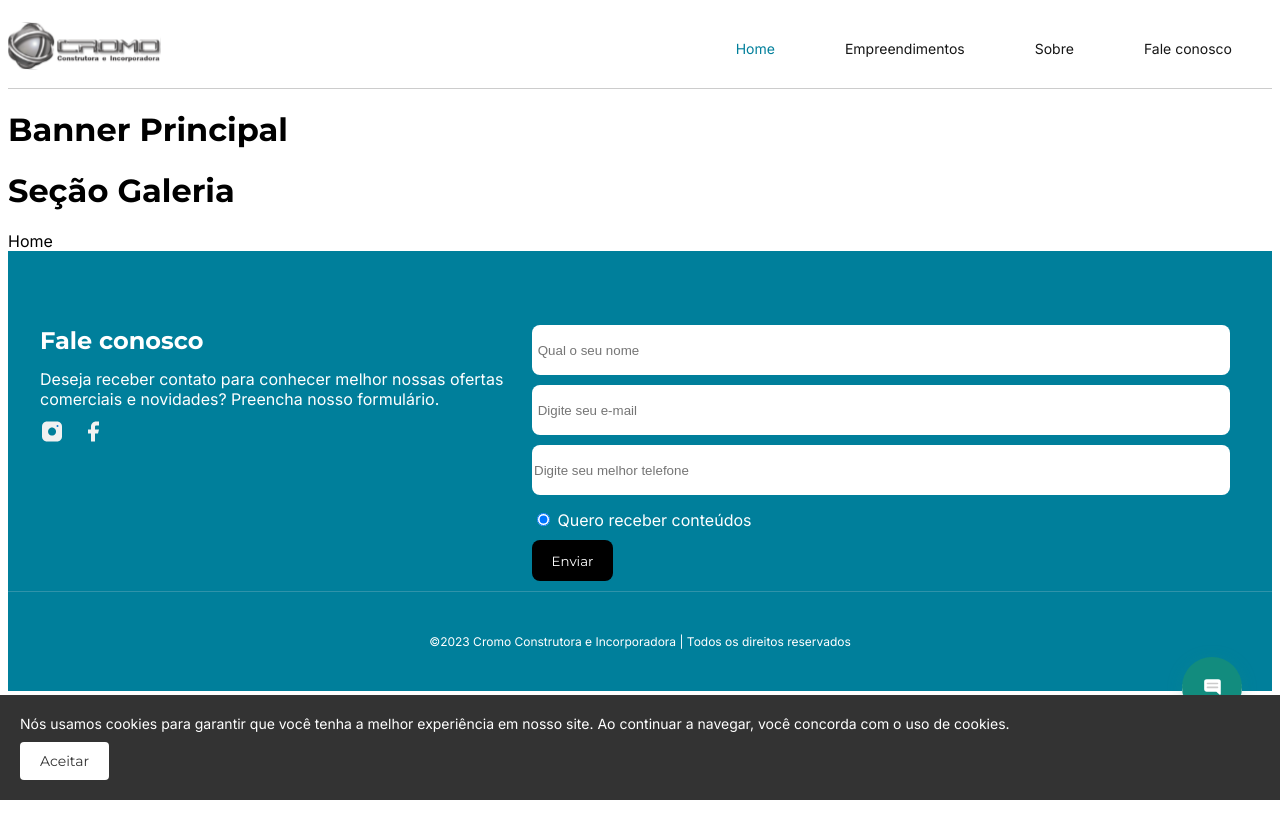
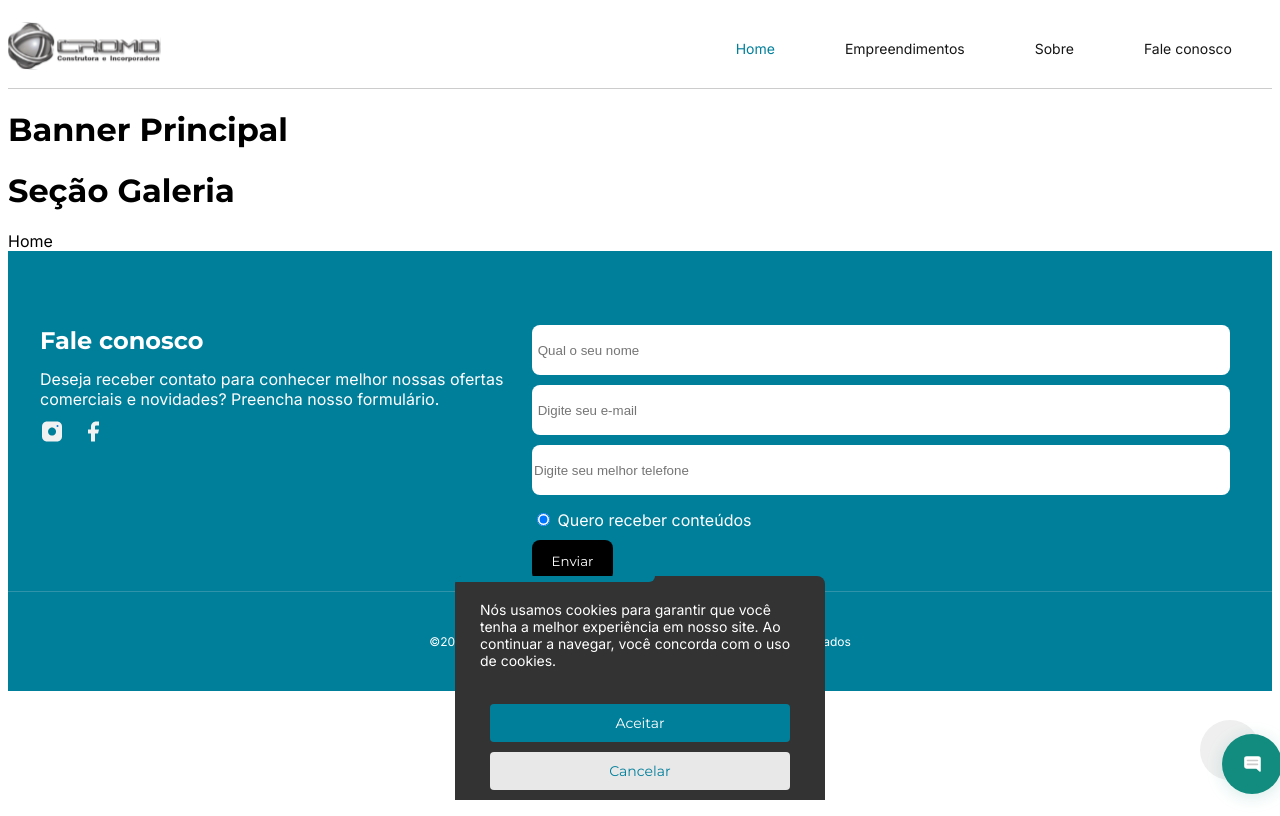
Before and after one commit to walttoncoelho/CROMO, a React (Create React App) app in the folder cromo/: page / in a window 1280 px wide. Built offline with nearby package versions, Linux system fonts and the light colour scheme.

Commit message:
Reestiliza o layoute do popup de cookies

```diff
--- /dev/null
+++ b/cromo/src/components/ButtonWhats/ButtonContact.jsx
@@ -0,0 +1,32 @@
+import React, { useState, useEffect } from "react";
+
+import logoImg from "./img/contact-floating.svg";
+import {BtnContact} from "./Style";
+
+export default function ButtonContact() {
+  const [isScrolled, setIsScrolled] = useState(false);
+
+  const handleScroll = () => {
+    const isScrolling =
+      window.scrollY >= (document.body.scrollHeight - window.innerHeight) / 2;
+    setIsScrolled(isScrolling);
+  };
+
+  useEffect(() => {
+    window.addEventListener("scroll", handleScroll);
+    return () => window.removeEventListener("scroll", handleScroll);
+  }, []);
+
+  return (
+    <>
+
+  <BtnContact className={isScrolled ? "scrolled" : ""}>
+        <a href="/">
+          <img src={logoImg} alt="logo" />
+        </a>
+
+  </BtnContact>
+
+    </>
+  );
+}
--- a/cromo/src/components/ButtonWhats/ButtonWhats.jsx
+++ /dev/null
@@ -1,16 +0,0 @@
-import React from "react";
-import { ButtonWhats } from "./Style";
-
-import logoImg from "./img/contact-floating.svg";
-
-export default function Whats() {
-  return (
-    <>
-      <ButtonWhats>
-        <a href="/">
-          <img src={logoImg} alt="logo" />
-        </a>
-      </ButtonWhats>
-    </>
-  );
-}
--- a/cromo/src/components/ButtonWhats/Style.jsx
+++ b/cromo/src/components/ButtonWhats/Style.jsx
@@ -1,15 +1,22 @@
 import styled from "styled-components";
 
-export const ButtonWhats = styled.button`
-display: flex;
-margin: auto;
-width: 60px;
-height:60px;
-border-radius: 100px;
-border-style: none;
-margin-top: -30px;
-margin-right: 30px;
-align-items: center;
-justify-content: center;
+  export const BtnContact = styled.button`
+  position: fixed;
+  bottom: 20px;
+  right: 20px;
+  transform: translateY(50%);
+  display: flex;
+  width: 60px;
+  height: 60px;
+  border-radius: 100px;
+  border-style: none;
 
+  transition: all 0.3s ease-in-out;
+
+  &.scrolled {
+    position: absolute;
+    bottom: 20px;
+    right: 20px;
+    transform: translateY(0%);
+  }
 `;
--- a/cromo/src/components/PopUps/Cookies/CookiePopup.jsx
+++ b/cromo/src/components/PopUps/Cookies/CookiePopup.jsx
@@ -17,11 +17,13 @@ export default function CookiePopup() {
   }
 
   return (
-    <div className={`cookie-popup ${isVisible ? "visible" : ""}`}>
-    <p>
+    <div className={`cookie-popup  ${isVisible ? "visible" : ""}`}>
+      <div className="style-barra"></div>
+    <p className="paragraf">
       Nós usamos cookies para garantir que você tenha a melhor experiência em nosso site. Ao continuar a navegar, você concorda com o uso de cookies.
     </p>
-    <button onClick={handleAcceptClick}>Aceitar</button>
+    <button className="button-active" onClick={handleAcceptClick}>Aceitar</button>
+    <button className="button-cancelar" onClick={handleAcceptClick}>Cancelar</button>
   </div>
   )
 }
--- a/cromo/src/components/PopUps/Cookies/Style.css
+++ b/cromo/src/components/PopUps/Cookies/Style.css
@@ -3,13 +3,34 @@
   bottom: 0;
   left: 0;
   right: 0;
-  padding: 20px;
   background-color: #333;
   color: #fff;
   font-size: 14px;
   z-index: 9999;
   transform: translateY(100%);
   transition: transform 0.3s ease-in-out;
+  max-width: 370px;
+  border-top-left-radius: 8px;
+  border-top-right-radius: 8px;
+  justify-content: center;
+  align-items: center;
+  margin: auto;
+
+
+}
+.paragraf {
+  padding: 25px;
+}
+
+
+.style-barra {
+  width: 200px;
+  height: 6px;
+  background-color: 007F9B;
+  border-bottom-right-radius: 8px;
+  border-top-left-radius: 8px;
+  background-color: #007F9B;
+  position: absolute;
 }
 
 .cookie-popup.visible {
@@ -20,12 +41,31 @@
   margin: 0 0 10px;
 }
 
-.cookie-popup button {
-  background-color: #fff;
-  color: #333;
+.button-active {
+  background-color: #007F9B;
+  color: #ffffff;
   border: none;
   padding: 10px 20px;
   border-radius: 4px;
   cursor: pointer;
   font-size: 14px;
+  display: flex;
+  margin: auto;
+  margin-bottom: 10px;
+  min-width: 300px;
+   justify-content: center;
 }
+.button-cancelar {
+  background-color: #e8e8e8;
+  color: #007F9B;
+  border: none;
+  padding: 10px 20px;
+  border-radius: 4px;
+  cursor: pointer;
+  font-size: 14px;
+  display: flex;
+  margin: auto;
+  margin-bottom: 10px;
+  min-width: 300px;
+  justify-content: center;
+}
--- a/cromo/src/components/footer/Footer.jsx
+++ b/cromo/src/components/footer/Footer.jsx
@@ -1,6 +1,5 @@
 import React from "react";
 import {
-  BarraButtonFooter,
   ByGoodApp,
   Colum,
   Container,
@@ -9,7 +8,7 @@ import {
   IconSocial
 } from "./style";
 import Formulario from "../Formulario/Formulário";
-import Whats from "../ButtonWhats/ButtonWhats";
+
 import Instagram from "./img/instagram.svg";
 import Facebook from "./img/facebook.svg";
 
@@ -65,9 +64,6 @@ export default function Footer() {
             </a>
           </p>
         </ByGoodApp>
-        <BarraButtonFooter>
-          <Whats />
-        </BarraButtonFooter>
       </Container>
     </>
   );
--- a/cromo/src/components/footer/style/index.jsx
+++ b/cromo/src/components/footer/style/index.jsx
@@ -19,16 +19,6 @@ margin-top: 10px;
 display: flex;
 justify-content: space-between;
 max-width: 65px;
-
-
-`;
-
-export const BarraButtonFooter = styled.div`
-display: flex;
-width: 100%;
-height: 80px;
-background-color: #ffffff;
-justify-content: flex-end;
 
 
 `;
--- a/cromo/src/pages/Home/Home.jsx
+++ b/cromo/src/pages/Home/Home.jsx
@@ -4,12 +4,16 @@ import Footer from "../../components/footer/Footer";
 import Navbar from "../../components/Navbar/Navbar";
 import Banner from "./Banner/Banner";
 import Galeria from "./Galeria/Galeria";
+import ButtonContact from "../../components/ButtonWhats/ButtonContact";
 
 export default function Home() {
   return (
     <>
       <Navbar />
+      <ButtonContact/>
+
       <>
+
         {" "}
         <Banner />
         <Galeria />
```
